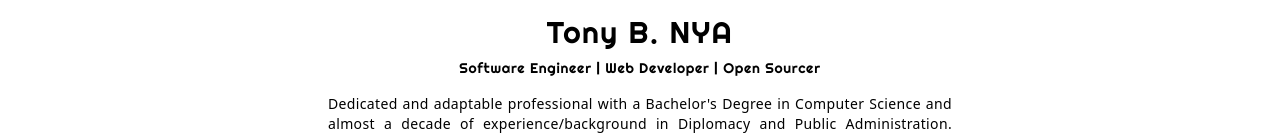
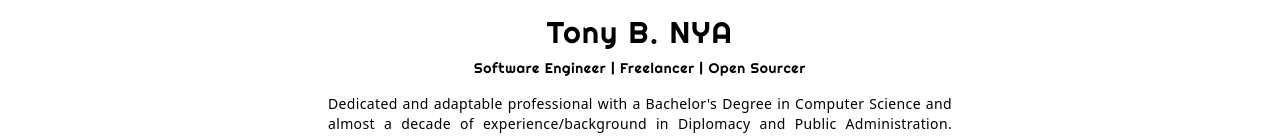
Before and after one commit to tonybnya/portfolio, a React (Vite) app: page / in a window 1280 px wide. Shown: the part 298-434 px from the top of the page. Built offline with nearby package versions, Linux system fonts and the light colour scheme.

Commit message:
change text for the title

```diff
--- a/src/components/Intro.jsx
+++ b/src/components/Intro.jsx
@@ -16,7 +16,7 @@ function Intro() {
         Tony B. NYA
       </h1>
       <h3 className="dark:text-white font-righteous text-xl font-medium tracking-wider pt-2 md:text-sm max-sm:text-xs">
-        Software Engineer | Web Developer | Open Sourcer{" "}
+        Software Engineer | Freelancer | Open Sourcer{" "}
       </h3>
       <p className="dark:text-zinc-50 text-justify py-4 font-light text-sm tracking-wide max-sm:text-xs">
         Dedicated and adaptable professional with a Bachelor&apos;s Degree in
```
